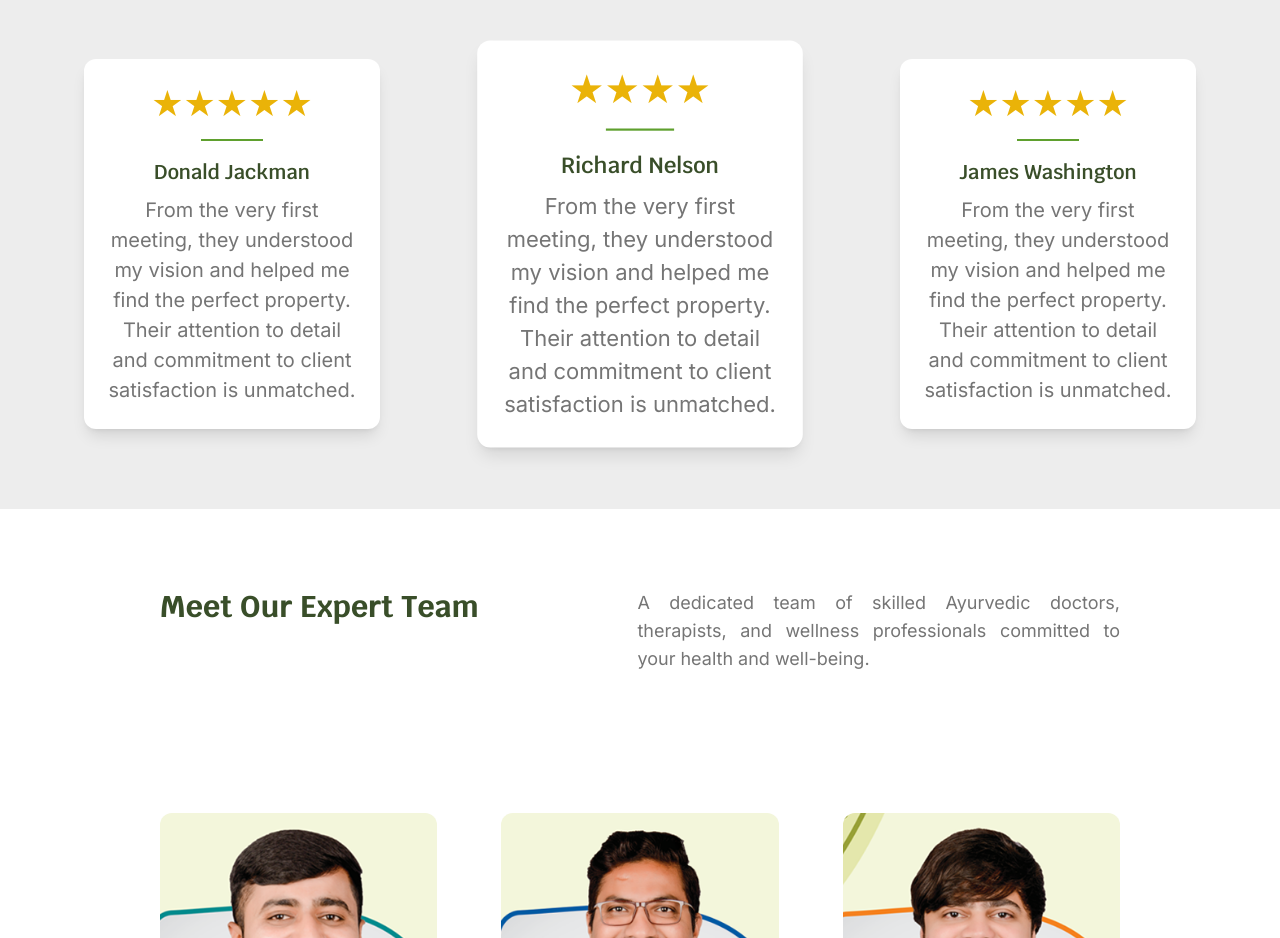
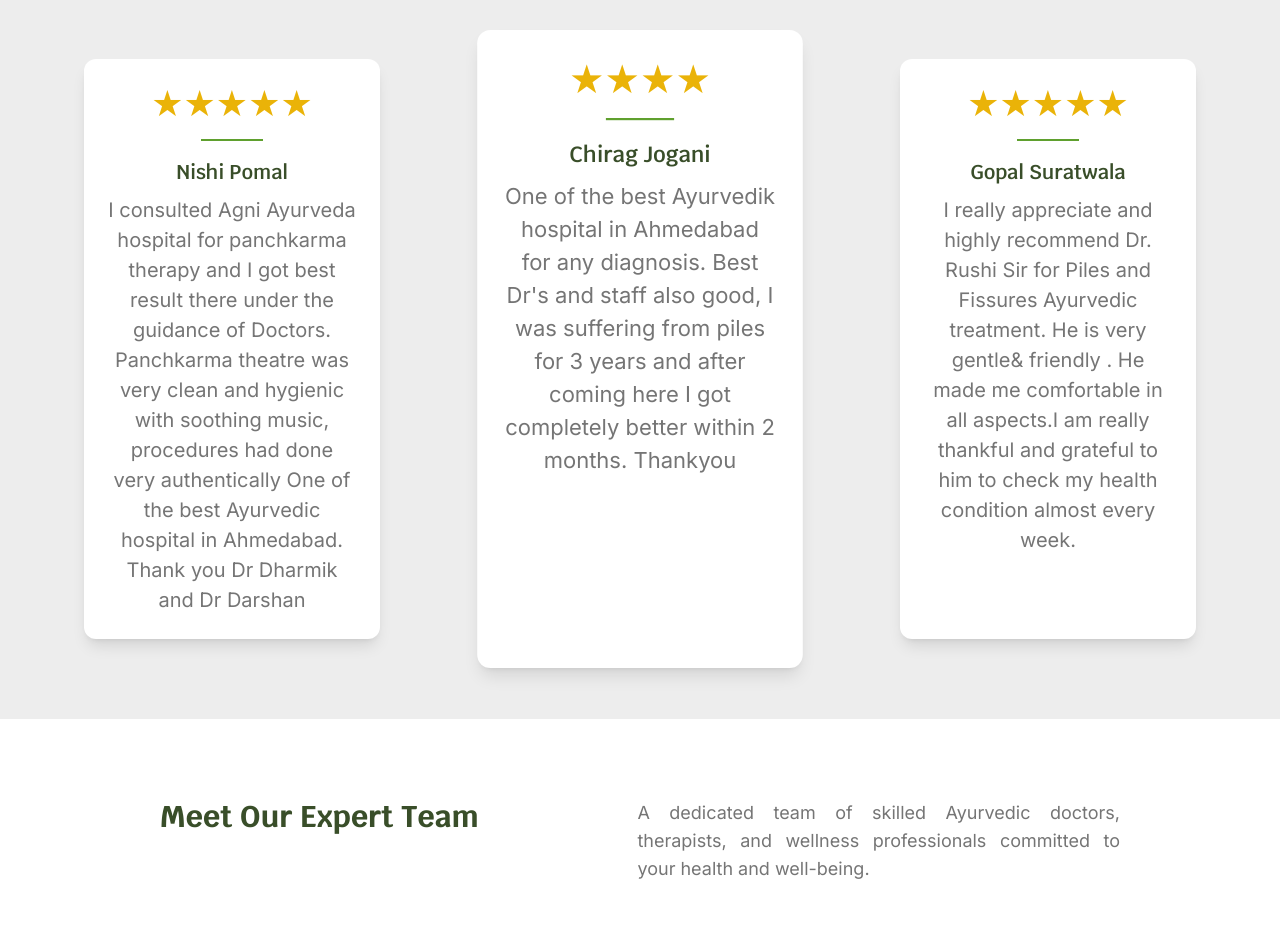
Before and after one commit to kp-agni/agnihospital-frontend, a React (Vite) app: page / in a window 1280 px wide. Shown: the part 2660-3598 px from the top of the page. Built offline with nearby package versions, Linux system fonts and the light colour scheme.

Commit message:
update home page & footer

```diff
--- a/src/assets/assets.js
+++ b/src/assets/assets.js
@@ -53,27 +53,21 @@ export const assets = {
 
 export const testimonialsData = [
   {
-    name: "Donald Jackman",
-    title: "Marketing Manager",
-    image: profile_img_1,
-    alt: "Portrait of Donald Jackman",
+    name: "Nishi Pomal",
+    alt: "Portrait of Nishi Pomal",
     rating: 5,
-    text: "From the very first meeting, they understood my vision and helped me find the perfect property. Their attention to detail and commitment to client satisfaction is unmatched.",
+    text: "I consulted Agni Ayurveda hospital for panchkarma therapy and I got best result there under the guidance of Doctors. Panchkarma theatre was very clean and hygienic with soothing music, procedures had done very authentically One of the best Ayurvedic hospital in Ahmedabad. Thank you Dr Dharmik and Dr Darshan",
   },
   {
-    name: "Richard Nelson",
-    title: "UI/UX Designer",
-    image: profile_img_2,
-    alt: "Portrait of Richard Nelson",
+    name: "Chirag Jogani",
+    alt: "Portrait of Chirag Jogani",
     rating: 4,
-    text: "From the very first meeting, they understood my vision and helped me find the perfect property. Their attention to detail and commitment to client satisfaction is unmatched.",
+    text: "One of the best Ayurvedik hospital in Ahmedabad for any diagnosis. Best Dr's and staff also good, I was suffering from piles for 3 years and after coming here I got completely better within 2 months. Thankyou",
   },
   {
-    name: "James Washington",
-    title: "Co-Founder",
-    image: profile_img_3,
-    alt: "Portrait of James Washington",
+    name: "Gopal Suratwala",
+    alt: "Portrait of Gopal Suratwala",
     rating: 5,
-    text: "From the very first meeting, they understood my vision and helped me find the perfect property. Their attention to detail and commitment to client satisfaction is unmatched.",
+    text: "I really appreciate and highly recommend Dr. Rushi Sir for Piles and Fissures Ayurvedic treatment. He is very gentle& friendly . He made me comfortable in all aspects.I am really thankful and grateful to him to check my health condition almost every week.",
   },
 ];
```
